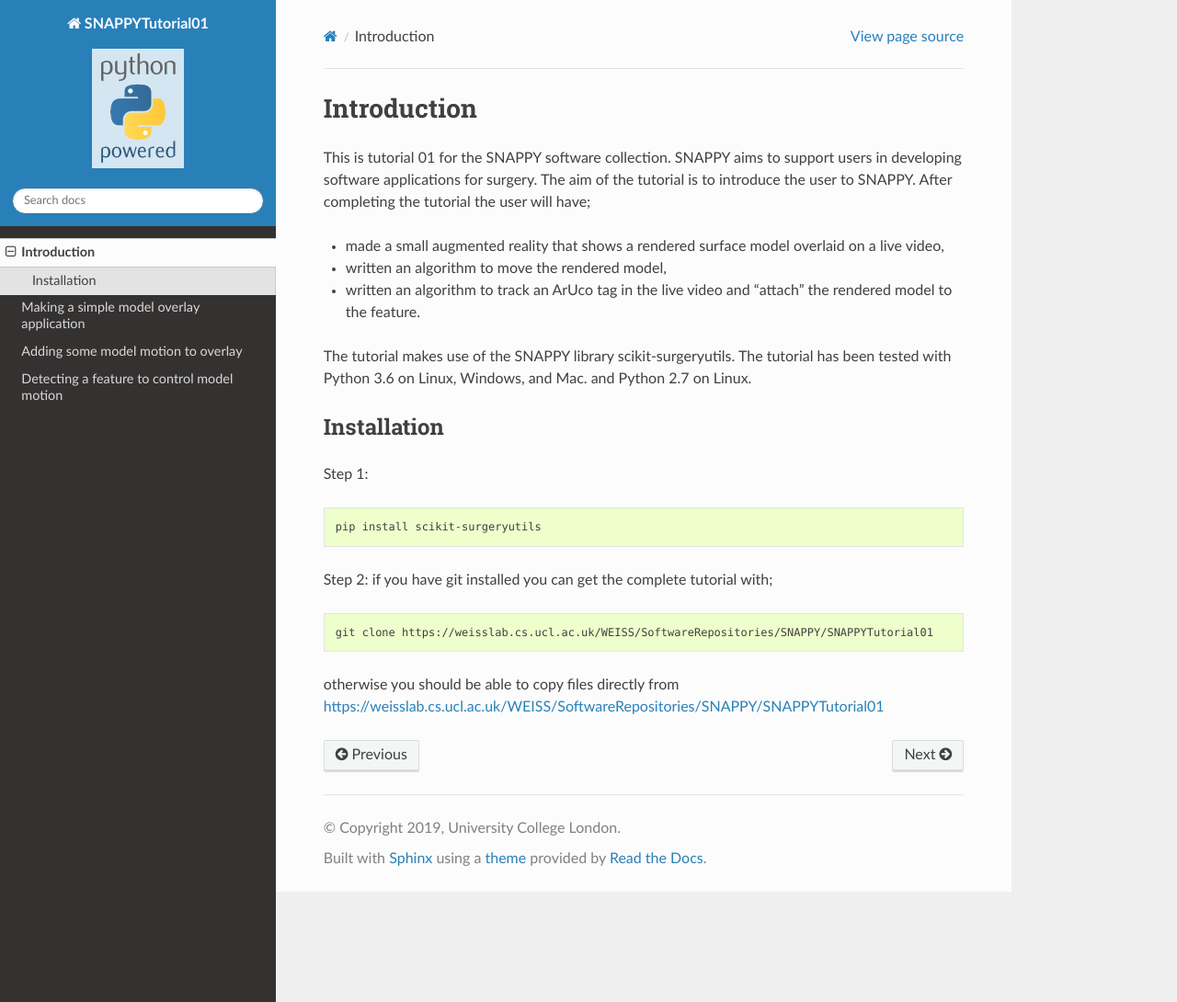
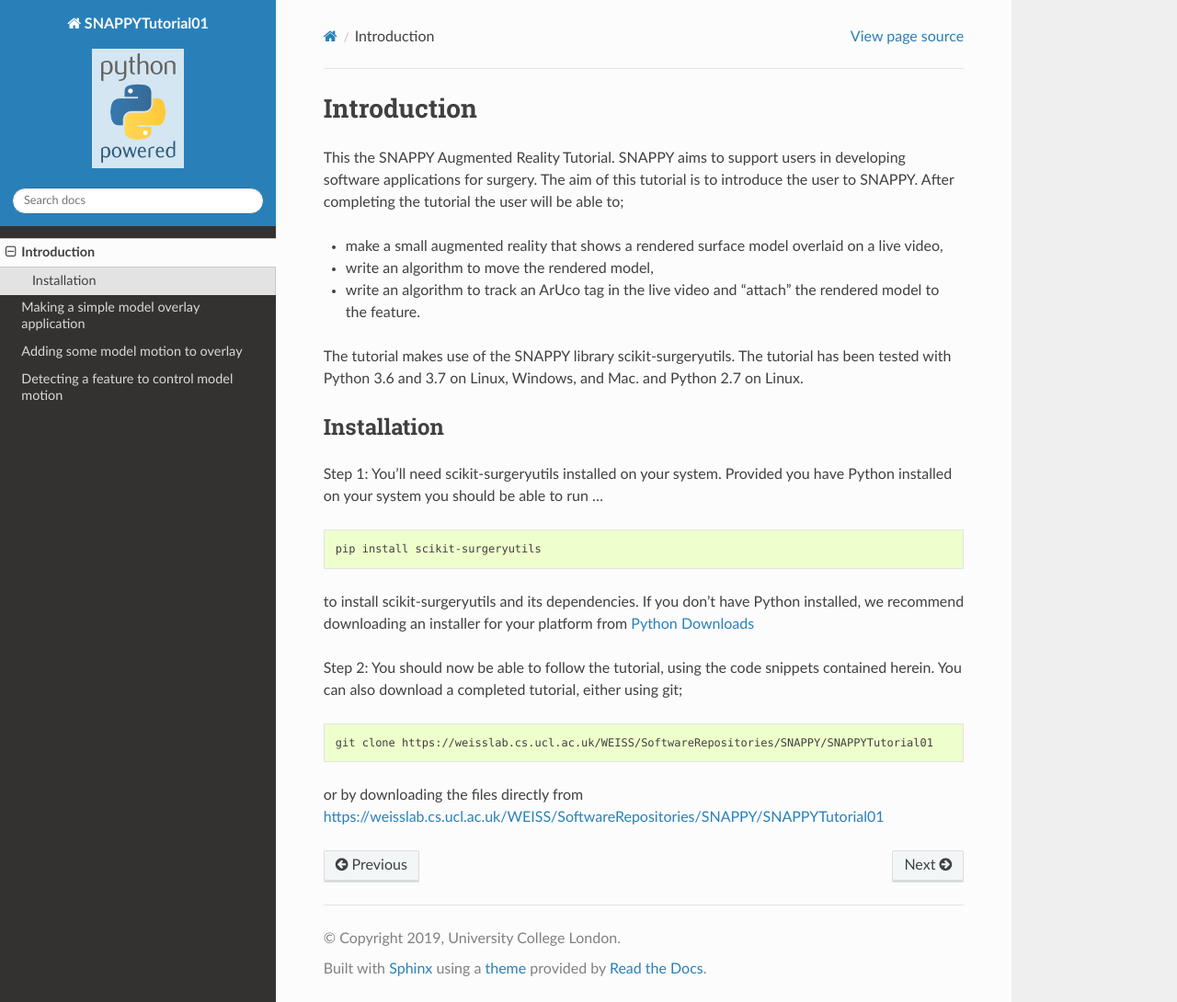
Before and after one commit to SciKit-Surgery/scikit-surgerytutorial01, a Sphinx documentation site: the page built from doc/00_Introduction.rst, in a window 1280 px wide and 1090 px high. Shown: the whole window at 92% size. Built offline with Sphinx 7.4.7 and the Read the Docs theme 2.0.0, drawn with Linux system fonts in a browser that asks for light colours; formulas are drawn with MathJax 3; pages that are not in the unit, such as notebooks, are missing from menus.

```diff
--- a/doc/00_Introduction.rst
+++ b/doc/00_Introduction.rst
@@ -6,28 +6,37 @@
 Introduction
 ===============================================
 
-This is tutorial 01 for the SNAPPY software collection. SNAPPY aims to support users in
-developing software applications for surgery. The aim of the tutorial is to
-introduce the user to SNAPPY. After completing the tutorial the user will have;
+This the SNAPPY Augmented Reality Tutorial. SNAPPY aims to support users in
+developing software applications for surgery. The aim of this tutorial is to
+introduce the user to SNAPPY. After completing the tutorial the user will be able to;
 
-- made a small augmented reality that shows a rendered surface model overlaid on a
+- make a small augmented reality that shows a rendered surface model overlaid on a
   live video,
-- written an algorithm to move the rendered model,
-- written an algorithm to track an ArUco tag in the live video and "attach" the rendered model
+- write an algorithm to move the rendered model,
+- write an algorithm to track an ArUco tag in the live video and "attach" the rendered model
   to the feature.
 
 The tutorial makes use of the SNAPPY library scikit-surgeryutils. The tutorial has been tested with
-Python 3.6 on Linux, Windows, and Mac. and Python 2.7 on Linux.
+Python 3.6 and 3.7 on Linux, Windows, and Mac. and Python 2.7 on Linux.
 
 Installation
 ~~~~~~~~~~~~
 Step 1:
+You'll need scikit-surgeryutils installed on your system. Provided you have Python installed on
+your system you should be able to run ...
 ::
   pip install scikit-surgeryutils
 
-Step 2: if you have git installed you can get the complete tutorial with;
+to install scikit-surgeryutils and its dependencies. If you don't have Python installed, we
+recommend downloading an installer for your platform from `Python Downloads`_
+
+Step 2:
+You should now be able to follow the tutorial, using the code snippets contained herein.
+You can also download a completed tutorial, either using git;
 ::
   git clone https://weisslab.cs.ucl.ac.uk/WEISS/SoftwareRepositories/SNAPPY/SNAPPYTutorial01
 
-otherwise you should be able to copy files directly from
+or by downloading the files directly from
 https://weisslab.cs.ucl.ac.uk/WEISS/SoftwareRepositories/SNAPPY/SNAPPYTutorial01
+
+.. _`Python Downloads`: https://python downloads
```
Also changed, not shown: README.rst (+12 -10 lines), doc/pycharm.rst (deleted, +0 -29 lines), doc/requirements.rst (deleted, +0 -26 lines).
